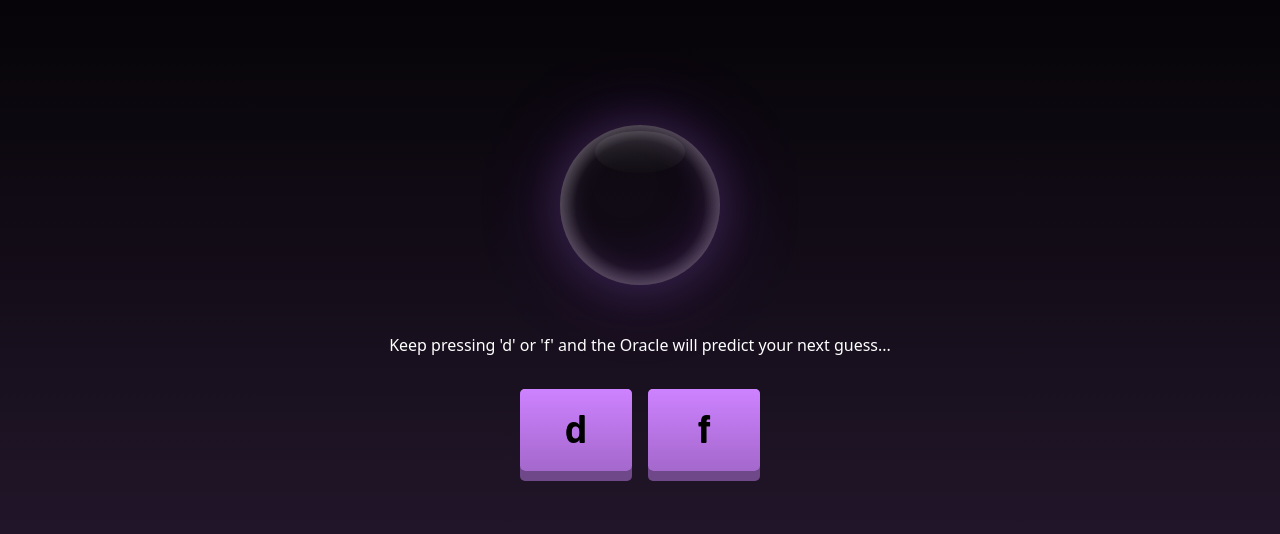
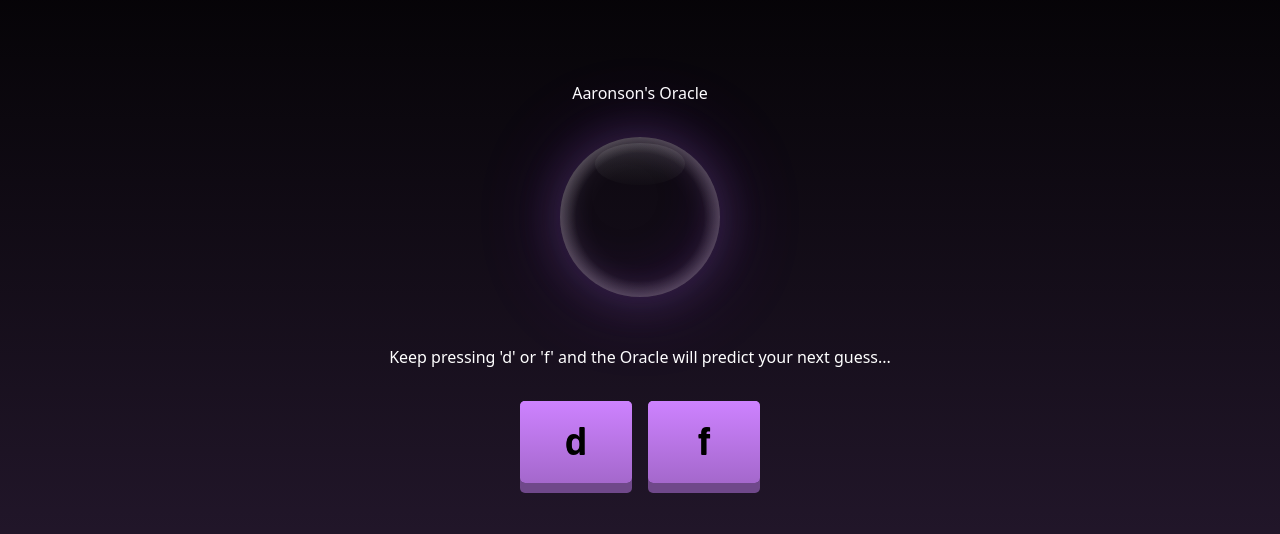
Before and after one commit to abeziou/aaronsons-oracle, a React (Vite) app: page / in a window 1280 px wide. Shown: the part 114-648 px from the top of the page. Built offline with nearby package versions, Linux system fonts and the light colour scheme.

Commit message:
feat: header

```diff
--- a/src/main.tsx
+++ b/src/main.tsx
@@ -3,5 +3,9 @@ import './index.css';
 import OracleView from './OracleView.tsx';
 
 createRoot(document.getElementById('root')!).render(
-    <OracleView />
+    <div>
+        <header>Aaronson's Oracle</header>
+        <OracleView />
+    </div>
+
 );
```
